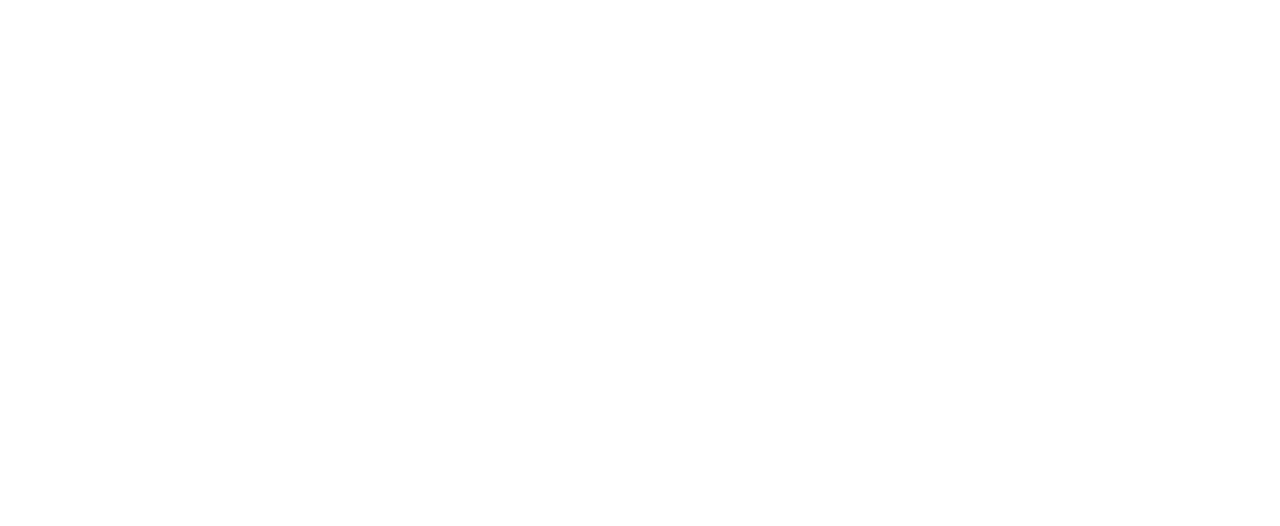
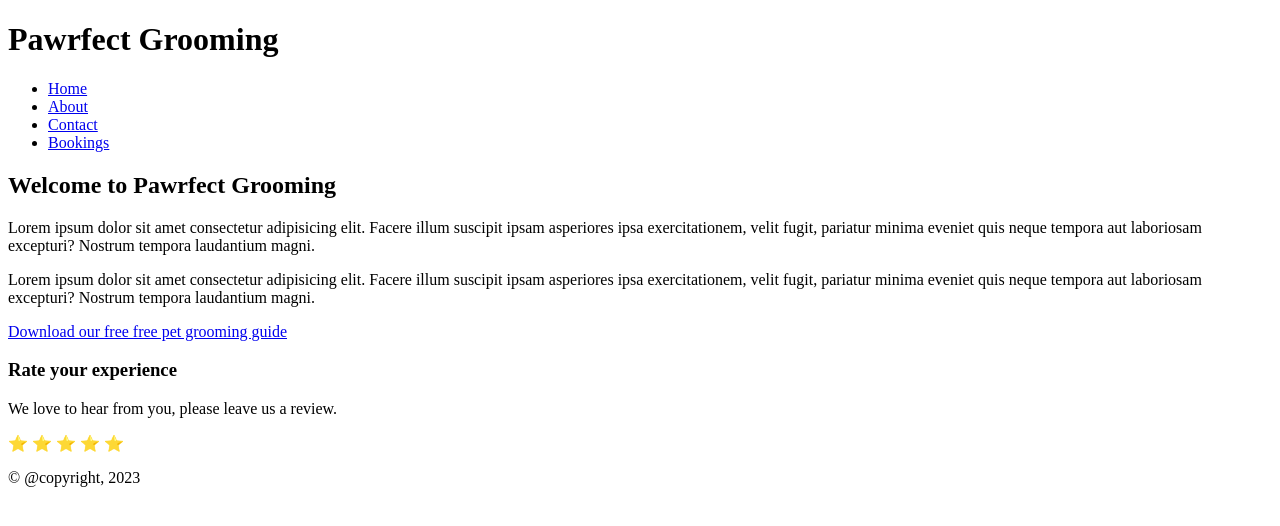
Before and after one commit to ogbo0012/mtm6201-week7, a plain HTML site: page index.html in a window 1280 px wide. Drawn offline with Linux system fonts and the light colour scheme.

Commit message:
adds my complex selectors

```diff
--- a/index.html
+++ b/index.html
@@ -8,6 +8,50 @@
 </head>
 
 <body>
+  <div class="container">
+    <header>
+      <h1>Pawrfect Grooming</h1>
+      <nav>
+        <ul>
+          <li><a href="#">Home</a></li>
+          <li><a href="#">About</a></li>
+          <li><a href="#">Contact</a></li>
+          <li><a href="#">Bookings</a></li>
+         </ul>
+      </nav>
+    </header>
+
+    <main>
+      <h2>Welcome to Pawrfect Grooming</h2>
+      <p>Lorem ipsum dolor sit amet consectetur adipisicing elit. Facere illum suscipit
+        ipsam asperiores ipsa exercitationem, velit fugit, pariatur minima eveniet quis
+         neque tempora aut laboriosam excepturi? Nostrum tempora laudantium magni.</p>
+
+
+      <p>Lorem ipsum dolor sit amet consectetur adipisicing elit. Facere illum suscipit
+        ipsam asperiores ipsa exercitationem, velit fugit, pariatur minima eveniet quis
+         neque tempora aut laboriosam excepturi? Nostrum tempora laudantium magni.</p>
+
+         <a href="files/free-pet-grooming-guide.pdf" target="_blank">
+          Download our free free pet grooming guide
+         </a>
+         <section class="ratings">
+          <h3>Rate your experience</h3>
+          <p>We love to hear from you, please leave us a review.</p>
+          <div class="stars">
+            <span>⭐</span>
+            <span>⭐</span>
+            <span>⭐</span>
+            <span>⭐</span>
+            <span>⭐</span>
+          </div><!--closes .stars -->
+         </section><!--closes .ratings -->
+    </main>
+
+    <footer>
+      <p>&copy; @copyright, 2023</p>
+    </footer>
+  </div><!--closes .container -->
 
 </body>
 </html>
```
